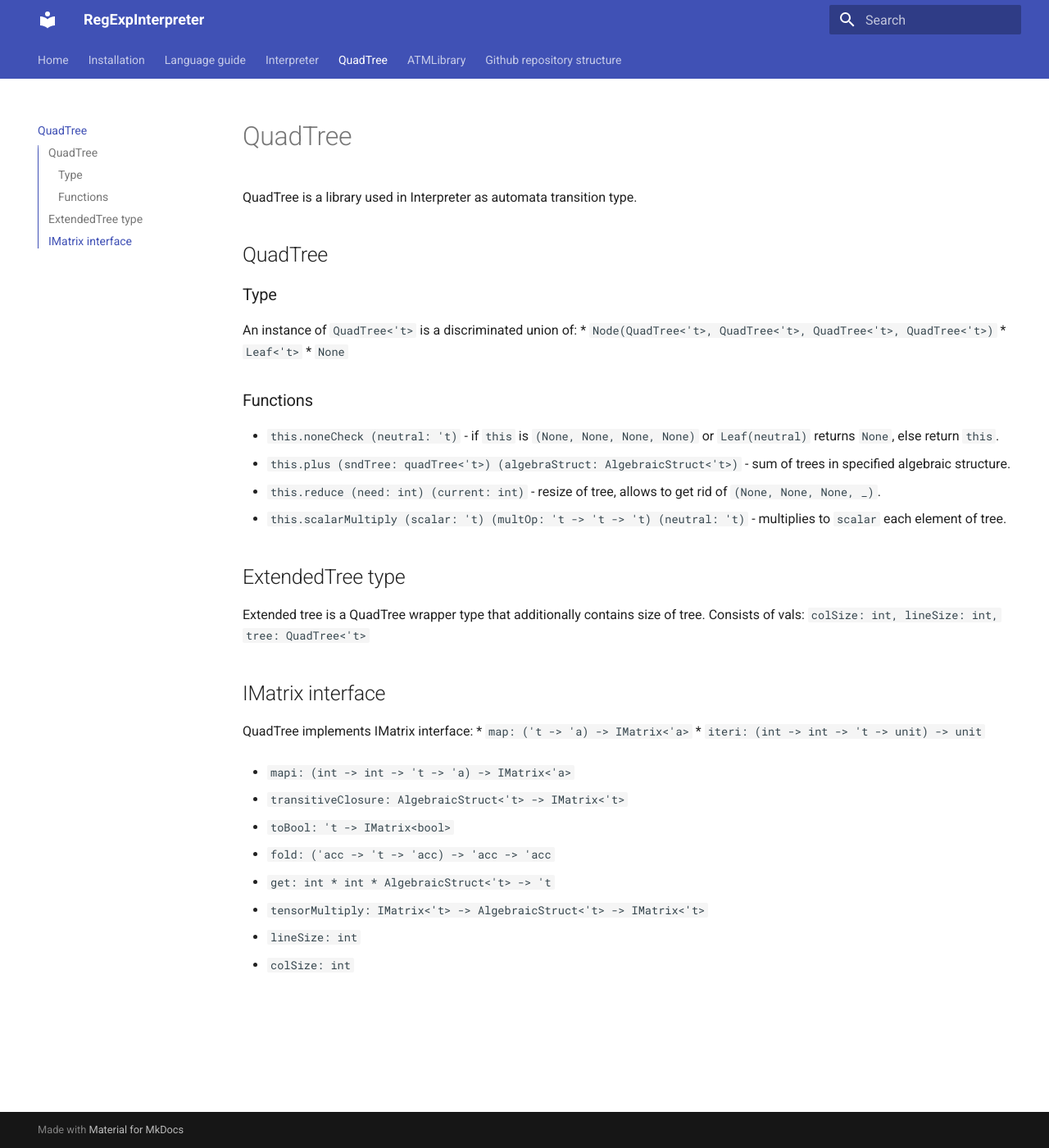
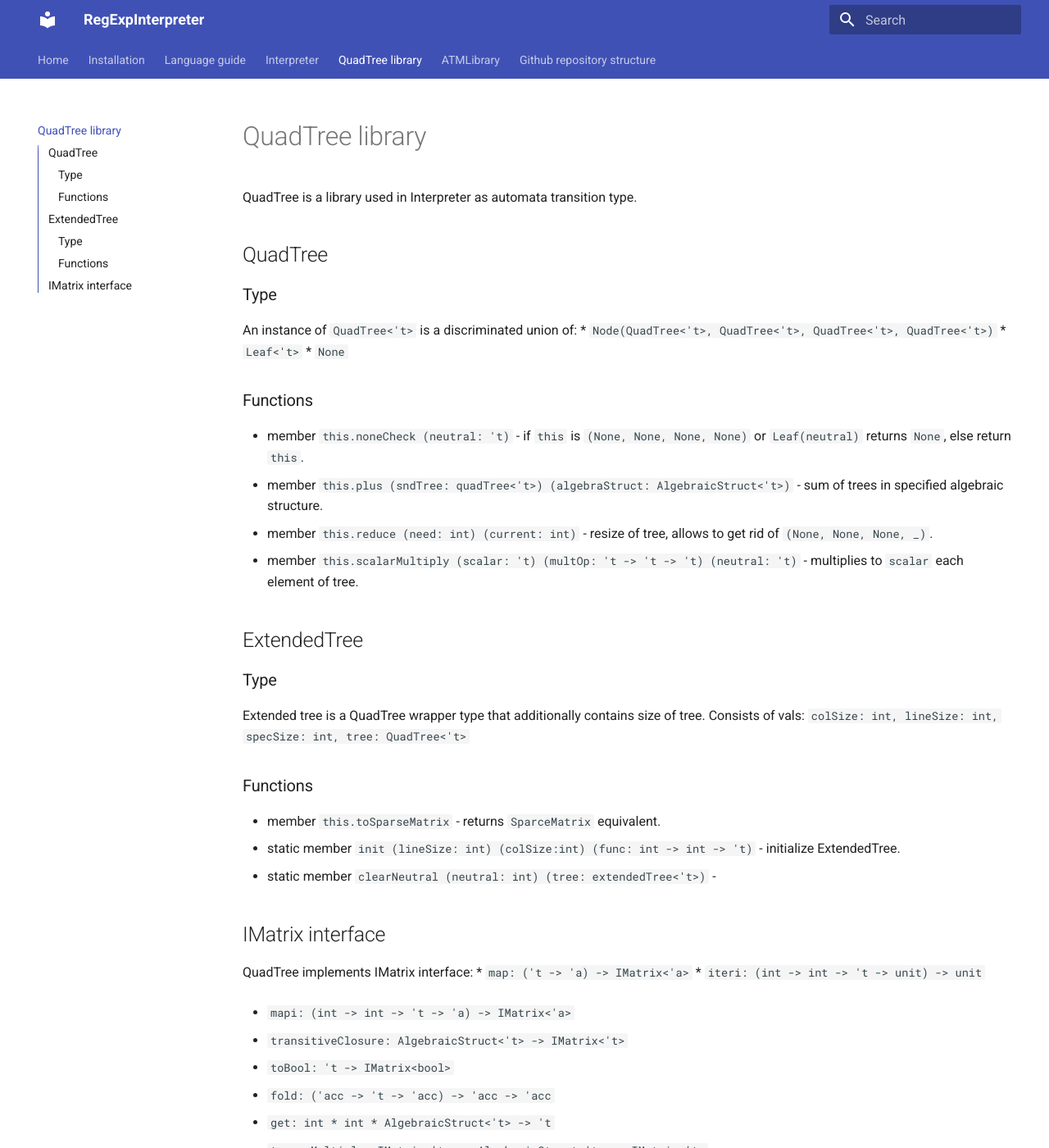
Before and after one commit to alexander-kurdakov/RegExpInterpreter, an MkDocs documentation site: the page built from docs/QuadTree.md, in a window 1280 px wide and 1400 px high. Shown: the whole window at 82% size. Built offline with MkDocs 1.6.1 and Material for MkDocs 9.7.7, drawn with Linux system fonts in a browser that asks for light colours.

Commit message:
quadtree site

```diff
--- a/docs/QuadTree.md
+++ b/docs/QuadTree.md
@@ -1,4 +1,4 @@
-# QuadTree
+# QuadTree library
 
 QuadTree is a library used in Interpreter as automata transition type.
 
@@ -10,13 +10,18 @@ An instance of `QuadTree<'t>` is a discriminated union of:
 * `None`
 
 ### Functions
-* `this.noneCheck (neutral: 't)` -  if `this` is `(None, None, None, None)` or `Leaf(neutral)` returns `None`, else return `this`.
-* `this.plus (sndTree: quadTree<'t>) (algebraStruct: AlgebraicStruct<'t>)` - sum of trees in specified algebraic structure.
-* `this.reduce (need: int) (current: int)` - resize of tree, allows to get rid of `(None, None, None, _)`.
-* `this.scalarMultiply (scalar: 't) (multOp: 't -> 't -> 't) (neutral: 't)` - multiplies to `scalar` each element of tree.
+* member `this.noneCheck (neutral: 't)` -  if `this` is `(None, None, None, None)` or `Leaf(neutral)` returns `None`, else return `this`.
+* member `this.plus (sndTree: quadTree<'t>) (algebraStruct: AlgebraicStruct<'t>)` - sum of trees in specified algebraic structure.
+* member `this.reduce (need: int) (current: int)` - resize of tree, allows to get rid of `(None, None, None, _)`.
+* member `this.scalarMultiply (scalar: 't) (multOp: 't -> 't -> 't) (neutral: 't)` - multiplies to `scalar` each element of tree.
 
-## ExtendedTree type
-Extended tree is a QuadTree wrapper type that additionally contains size of tree. Consists of vals: `colSize: int, lineSize: int, tree: QuadTree<'t>`
+## ExtendedTree
+### Type
+Extended tree is a QuadTree wrapper type that additionally contains size of tree. Consists of vals: `colSize: int, lineSize: int, specSize: int,  tree: QuadTree<'t>`
+### Functions
+* member `this.toSparseMatrix` - returns `SparceMatrix` equivalent.
+* static member `init (lineSize: int) (colSize:int) (func: int -> int -> 't)` -  initialize ExtendedTree.
+* static member `clearNeutral (neutral: int) (tree: extendedTree<'t>)` -
 
 ## IMatrix interface
 QuadTree implements IMatrix interface:
```
